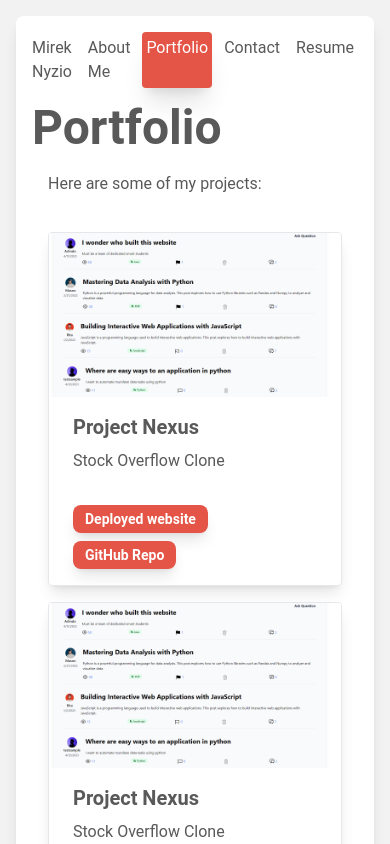
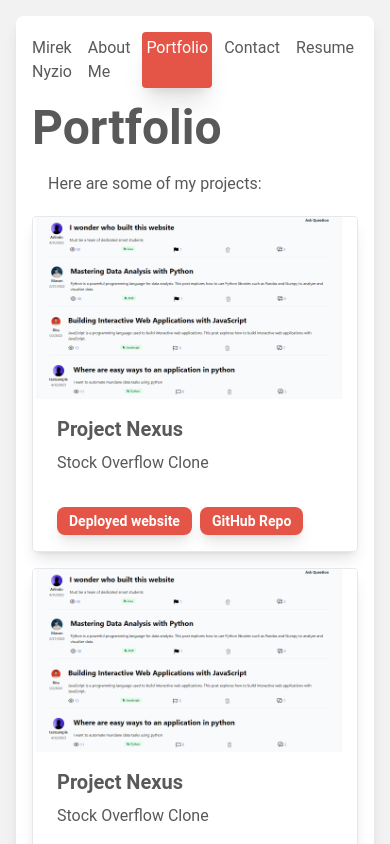
Before and after one commit to mnyzio/react-portfolio, a React (Create React App) app: page /react-portfolio/portfolio in a window 390 px wide. Shown: the top 844 px of the page. Built offline with nearby package versions, Linux system fonts and the light colour scheme.

Commit message:
updated protfolio responsivness

```diff
--- a/src/pages/Portfolio.js
+++ b/src/pages/Portfolio.js
@@ -15,12 +15,13 @@ export default function Portfolio(props) {
         <h3 className="text-5xl font-bold">Portfolio</h3>
         <h5 className="p-4 leading-8">Here are some of my projects:</h5>
         {/* project container */}
-        <div className="flex flex-wrap justify-evenly p-4 gap-x-2 gap-y-4">
+        {/* <div className="flex flex-wrap justify-evenly p-4 gafp-x-2 gap-y-4 space-x-3"> */}
+        <div className="sm:grid-cols-2 md:grid-cols-3 grid gap-4 mb-6">
           {/* Loop through all the projects creating card for each */}
           {/* project card */}
           {props.projects.map((project) => (
             <div
-              className="max-w-sm rounded overflow-hidden shadow-lg border"
+              className="mdax-w-sm rounded overflow-hidden shadow-lg border transition-all duration-300 hover:scale-105 hover:shadow-xl"
               key={project.id}
             >
               <img
```
